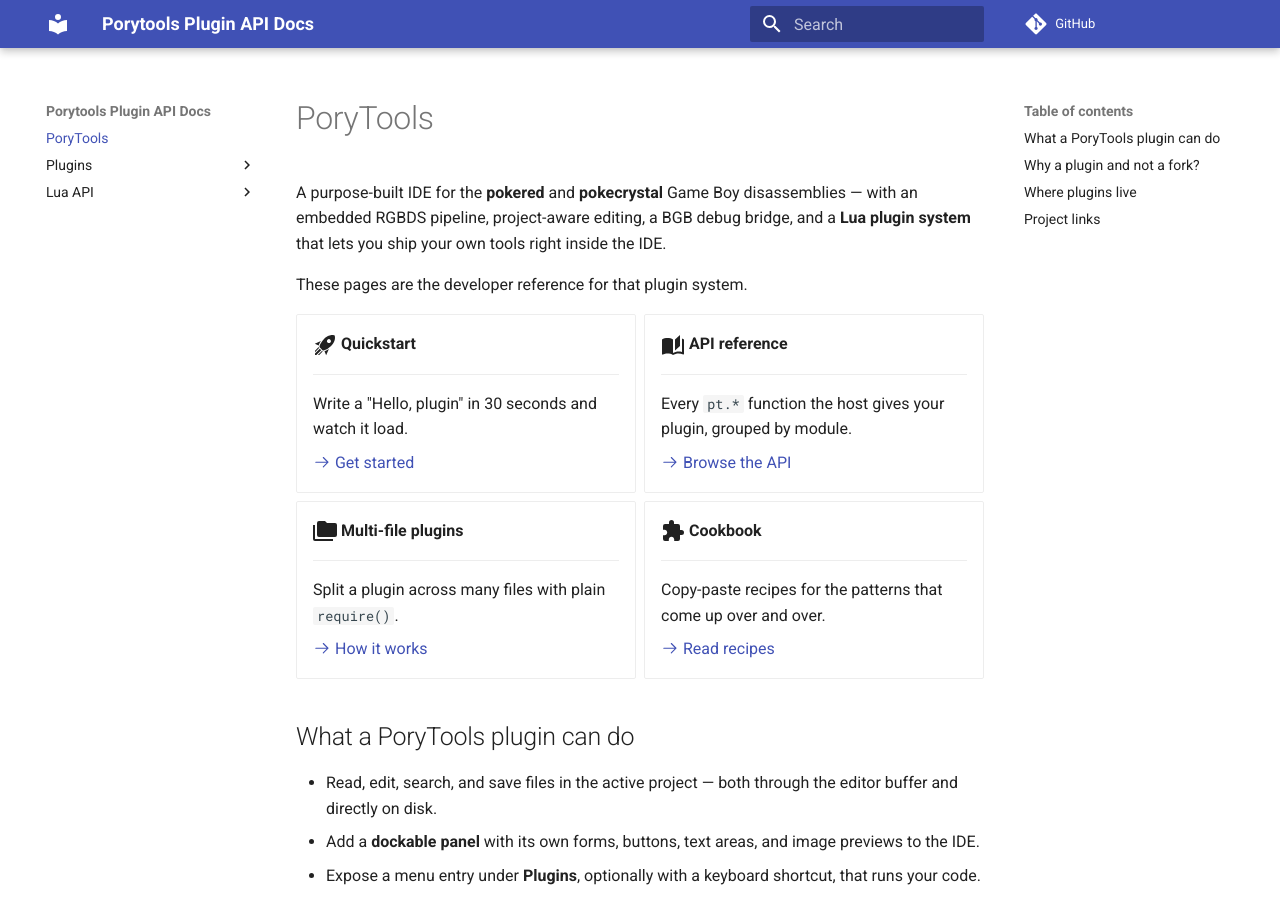
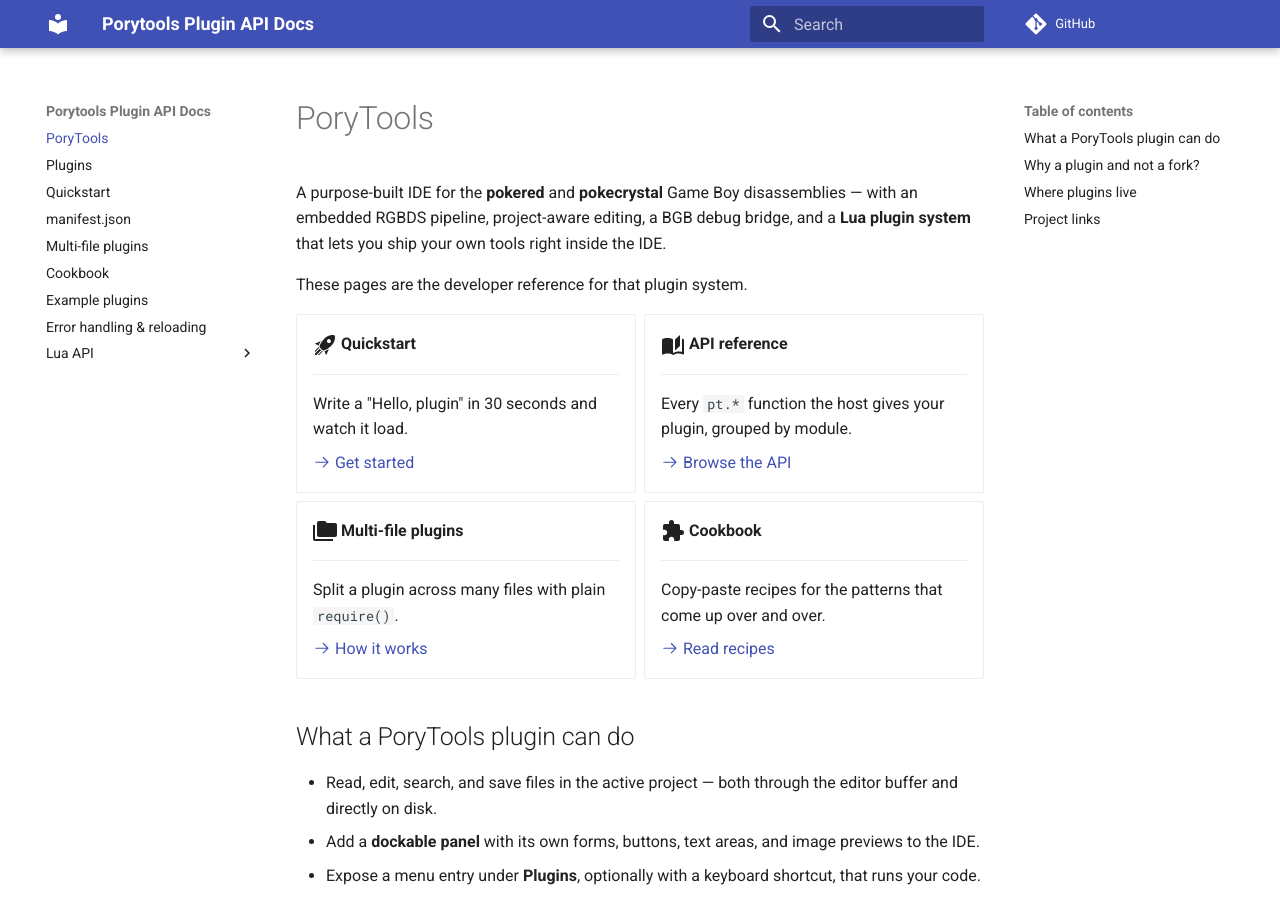
Before and after one commit to Myth7x/porytools-plugin-api-docs, an MkDocs documentation site: the page built from docs/index.md, in a window 1280 px wide and 900 px high. Built offline with MkDocs 1.6.1 and Material for MkDocs 9.7.7, drawn with Linux system fonts in a browser that asks for light colours; comment, search, counter and statistics services are not loaded; some of the changed lines change nothing that is shown.

Commit message:
updated mkdocs

```diff
--- a/mkdocs.yml
+++ b/mkdocs.yml
@@ -7,23 +7,19 @@
 
 theme:
   name: material
-  features:
-    # Let plugins/index.md serve as the clickable "Plugins" section landing
-    # page instead of appearing as a duplicate child entry.
-    - navigation.indexes
 
-# Explicit sidebar. Lua API is its own top-level section rather than being
-# nested under Plugins. Pages listed without a label inherit their H1.
+# Explicit sidebar. The plugin pages sit at the top level (no "Plugins"
+# grouping) so they're all directly visible; only Lua API is collapsed into
+# its own section. Pages listed without a label inherit their H1.
 nav:
   - index.md
-  - Plugins:
-      - plugins/index.md
-      - plugins/quickstart.md
-      - plugins/manifest.md
-      - plugins/multi-file.md
-      - plugins/cookbook.md
-      - plugins/examples.md
-      - plugins/errors.md
+  - plugins/index.md
+  - plugins/quickstart.md
+  - plugins/manifest.md
+  - plugins/multi-file.md
+  - plugins/cookbook.md
+  - plugins/examples.md
+  - plugins/errors.md
   - Lua API:
       - plugins/api/editor.md
       - plugins/api/file.md
```
